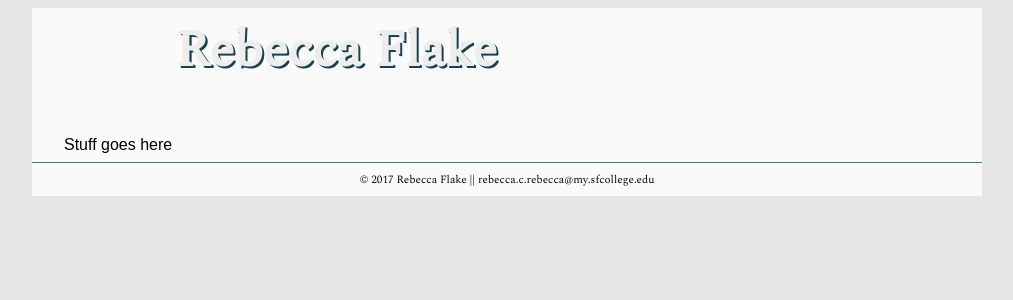
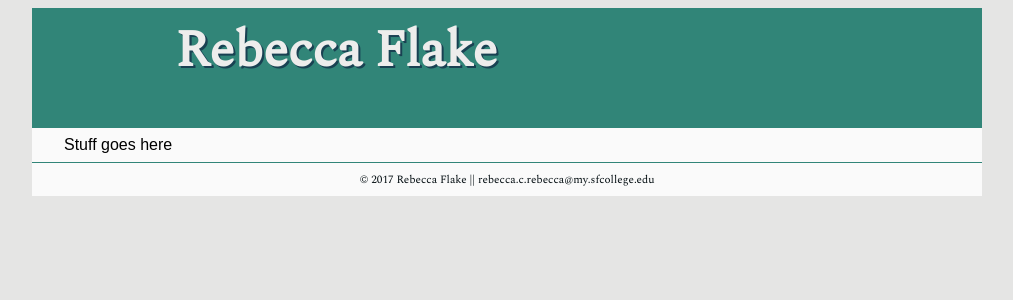
Before and after one commit to BeccaFlake/BeccaFlake.github.io, a PHP site: page / in a window 1280 px wide. Shown: the top 300 px of the page, without its empty margins (133-1146 px from the left). Run offline with PHP 8.4, Linux system fonts and the light colour scheme; some web fonts are replaced.

Commit message:
Update main.css

```diff
--- a/main.css
+++ b/main.css
@@ -34,7 +34,7 @@ a:focus, a:hover {color: #74C4B0;}
 /******************************/
 /*styles for the header*/
 header{
-	background-color: #FAFAFA;
+	background-color: #318578;
 	height: 120px;
 }
 #header1 {
```
